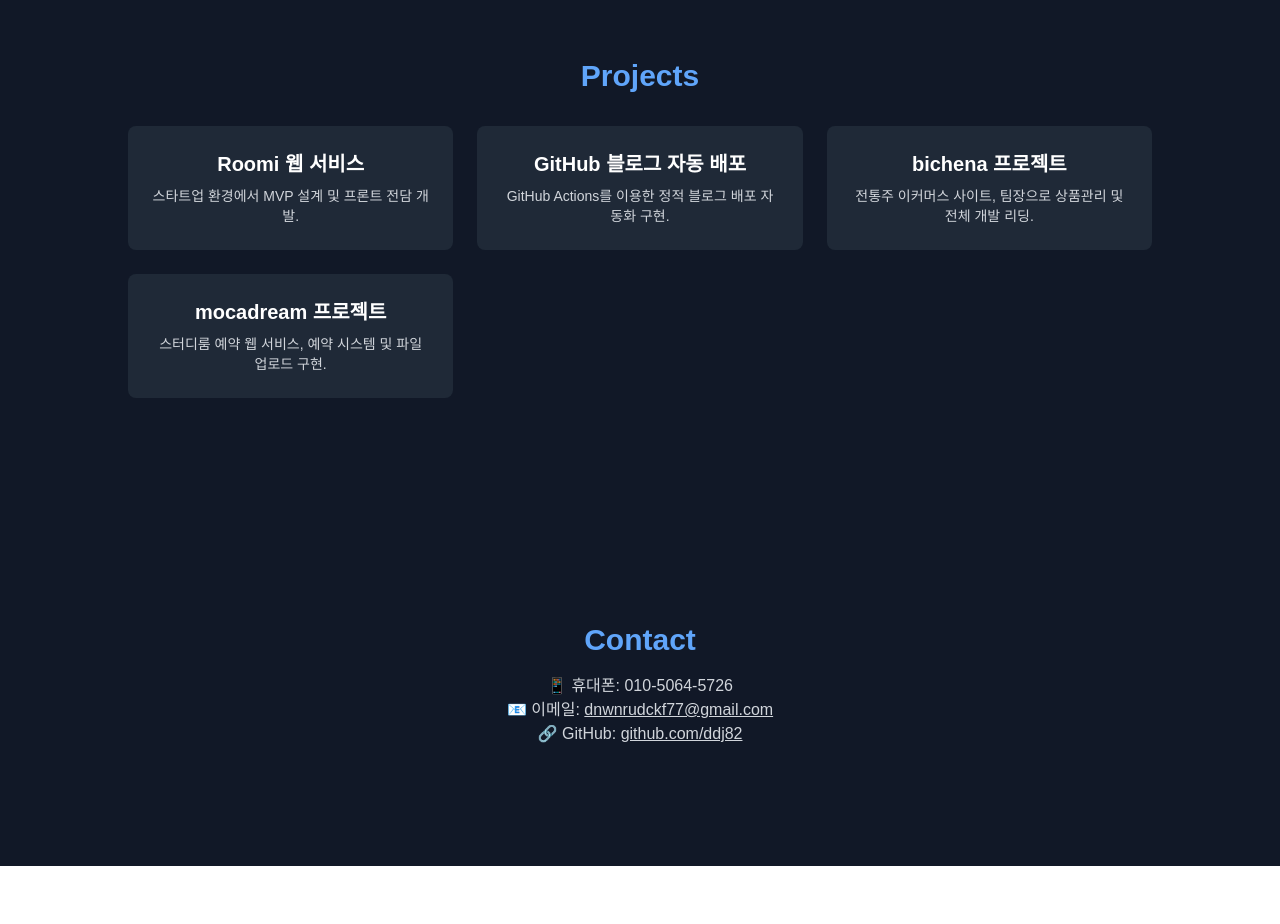
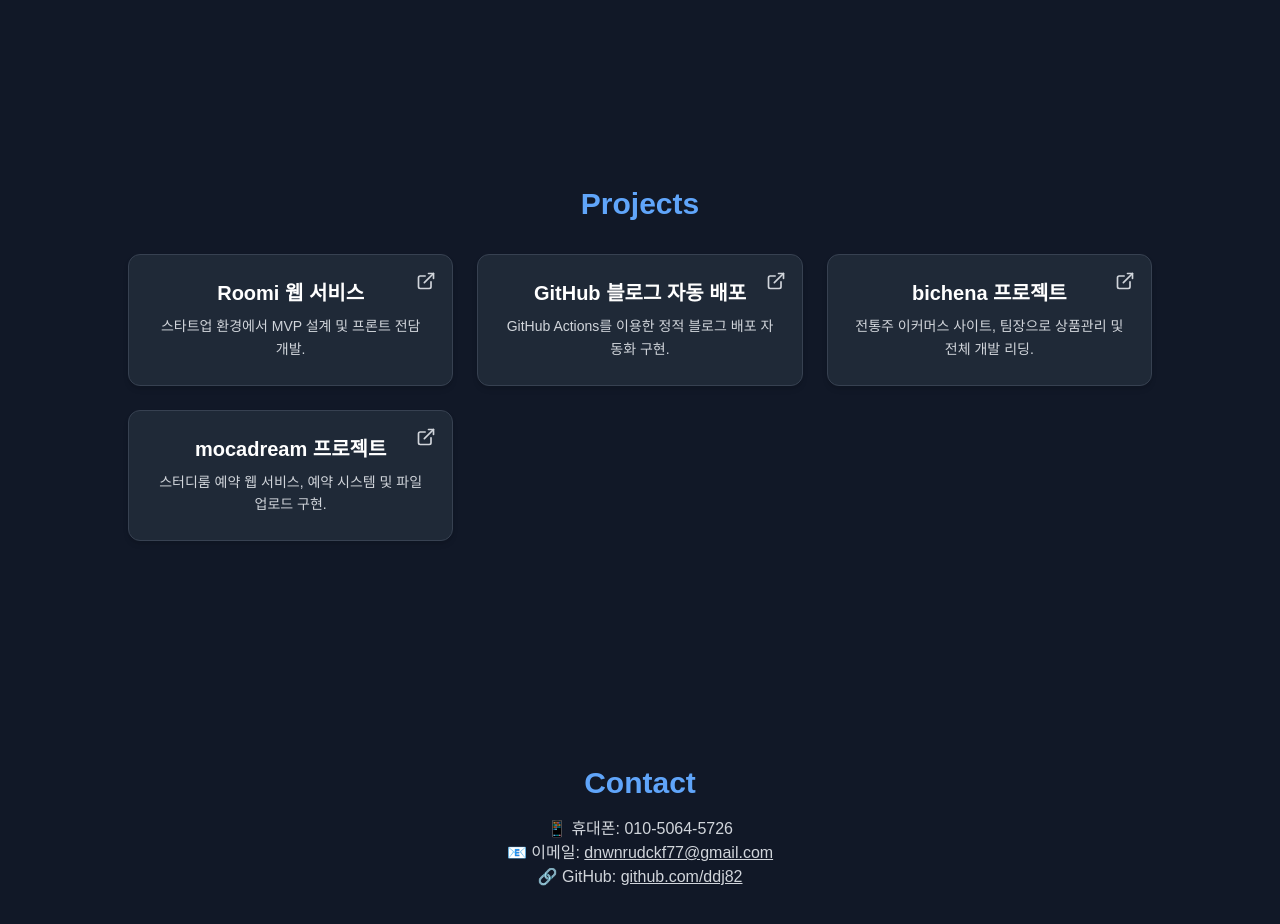
Before and after one commit to ddj82/djportfolio, a React (Create React App) app: page / in a window 1280 px wide. Shown: the part 1120-2044 px from the top of the page. Before the commit the page ends 1986 px from the top, so only its background shows below. Built offline with nearby package versions, Linux system fonts and the light colour scheme.

Commit message:
[dj][2025-04-01] 포폴 수정

```diff
--- a/package.json
+++ b/package.json
@@ -10,6 +10,7 @@
     "framer-motion": "^12.6.2",
     "react": "^19.1.0",
     "react-dom": "^19.1.0",
+    "react-icons": "^5.5.0",
     "react-scripts": "5.0.1",
     "web-vitals": "^2.1.4"
   },
--- a/src/components/ProjectCard.js
+++ b/src/components/ProjectCard.js
@@ -1,16 +1,28 @@
 import React from "react";
+import { FiExternalLink } from "react-icons/fi"; // 외부 링크 아이콘
+import { motion } from "framer-motion";
 
 const ProjectCard = ({ title, description, link }) => {
     return (
-        <a
+        <motion.a
+            whileHover={{ scale: 1.03 }}
+            whileTap={{ scale: 0.98 }}
             href={link}
             target="_blank"
             rel="noopener noreferrer"
-            className="block bg-gray-800 rounded-lg p-6 transition-transform transform hover:-translate-y-1 hover:scale-105 hover:shadow-2xl cursor-pointer"
+            className="group relative block p-6 rounded-xl bg-gray-800 border border-gray-700 hover:border-blue-400 shadow-md hover:shadow-blue-500/20 transition-all duration-300"
         >
-            <h3 className="text-xl font-bold text-white mb-2">{title}</h3>
-            <p className="text-sm text-gray-300">{description}</p>
-        </a>
+            <div className="absolute top-4 right-4 text-gray-300 group-hover:text-blue-400 transition-colors duration-300">
+                <FiExternalLink size={20}/>
+            </div>
+
+            <h3 className="text-xl font-semibold text-white group-hover:text-blue-400 transition-colors duration-300">
+                {title}
+            </h3>
+            <p className="mt-2 text-sm text-gray-300 leading-relaxed">
+                {description}
+            </p>
+        </motion.a>
     );
 };
 
--- a/src/sections/Hero.js
+++ b/src/sections/Hero.js
@@ -5,7 +5,7 @@ const Hero = () => {
     return (
         <section
             id="main"
-            className="relative py-36 text-center bg-gradient-to-b from-gray-900 via-gray-800 to-gray-900 px-4 overflow-hidden"
+            className="relative py-52 text-center bg-gradient-to-b bg-gray-900 px-4 overflow-hidden"
         >
             {/* 흐르는 원형 배경 효과 */}
             <div className="absolute top-10 left-1/2 transform -translate-x-1/2 w-96 h-96 bg-blue-700 opacity-20 rounded-full blur-3xl animate-pulse"></div>
```
Also changed, not shown: 1 other file (tests, documents, lock files or other folders).
